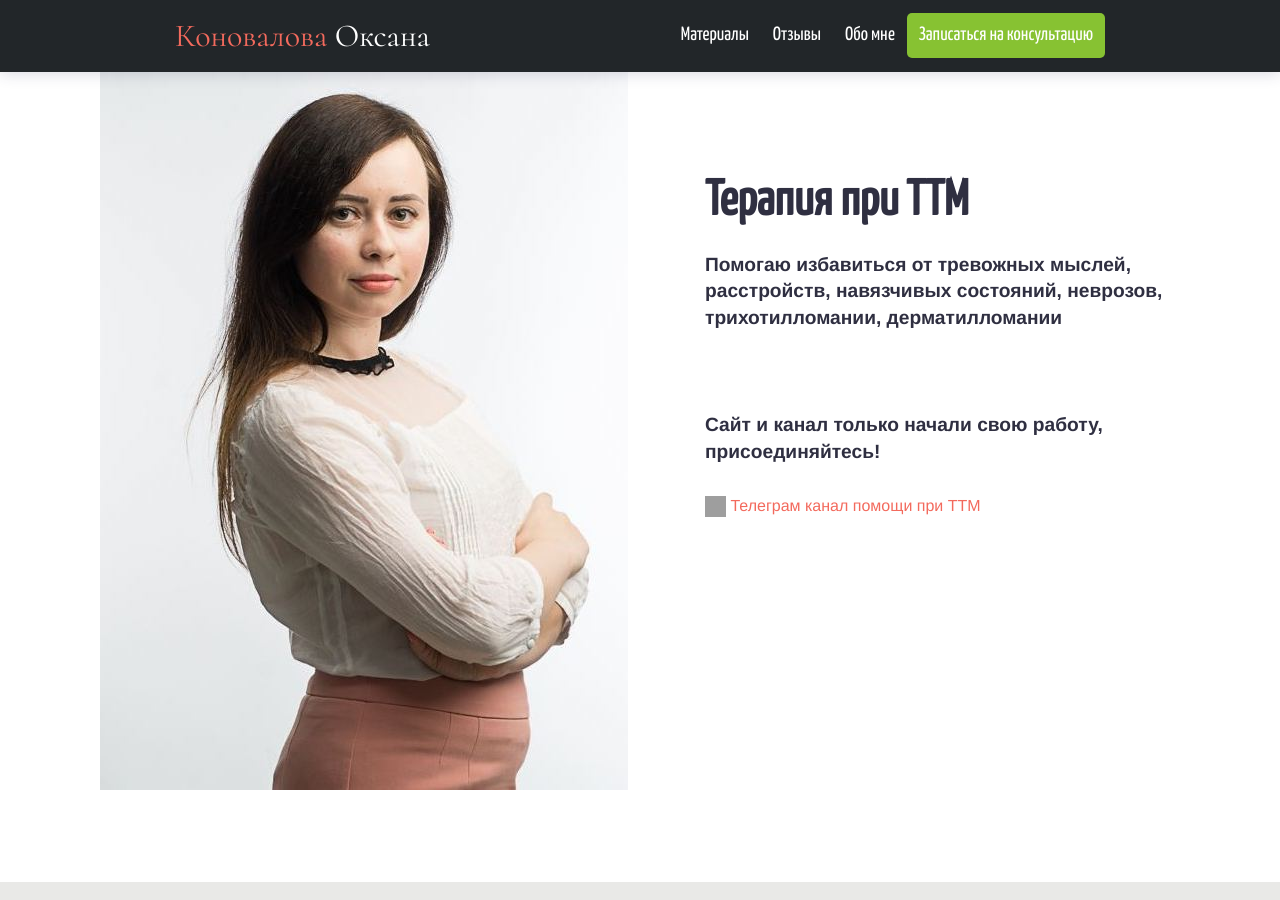
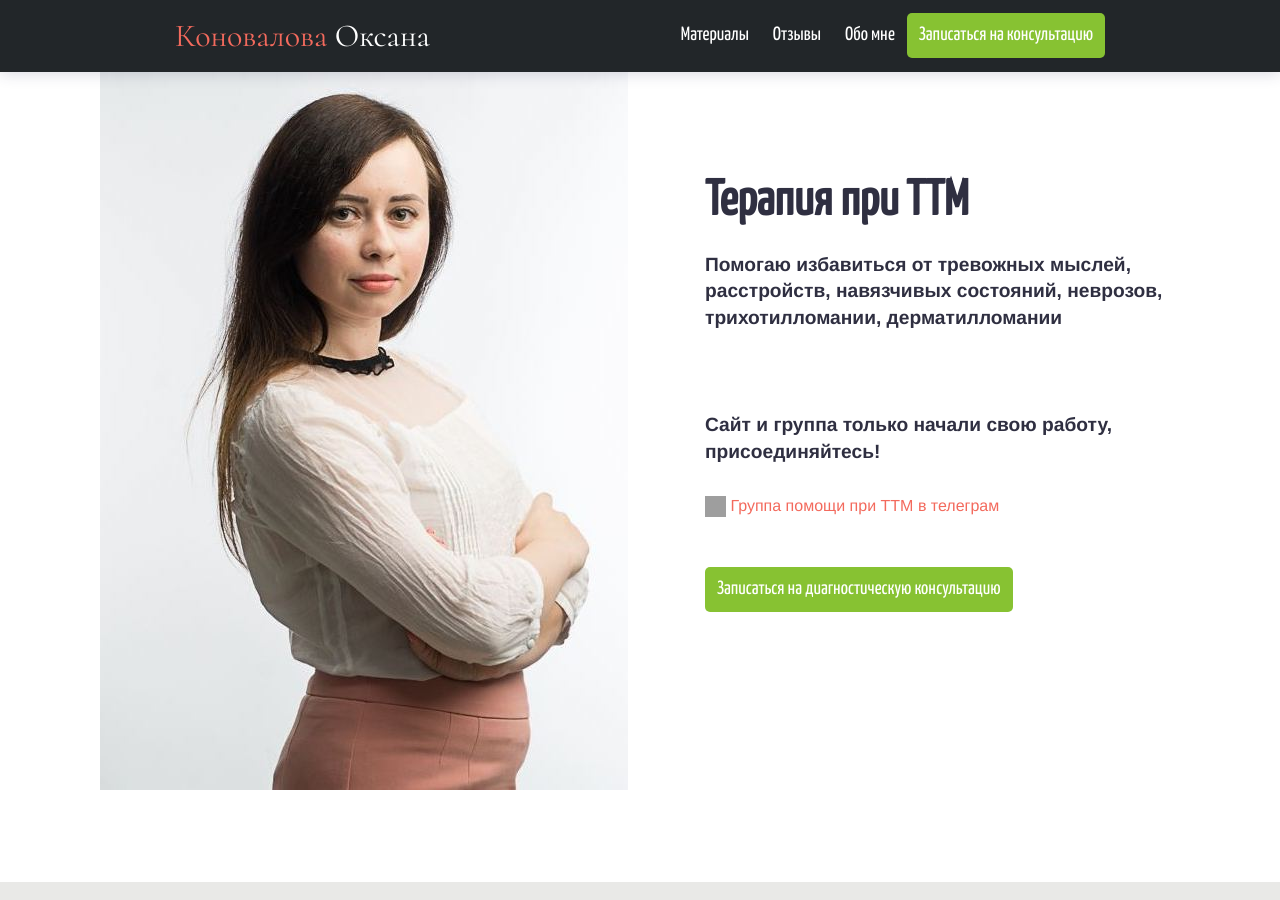
Before and after one commit to ttm-help/ttm-help.github.io, a Jekyll site: the page built from index.md, in a window 1280 px wide and 900 px high. Built offline with Jekyll 4.4.1, drawn with Linux system fonts in a browser that asks for light colours; some of the changed text lies outside the part shown; grey boxes are pictures that could not be loaded.

Commit message:
add button

```diff
--- a/_layouts/home.html
+++ b/_layouts/home.html
@@ -14,17 +14,25 @@ bodyClass: "page-home"
             <div class="col-6 pt-1" style="flex-direction: column">
                 <h1 class="pt-9">Терапия при ТТМ</h1>
                 <div>
-                    <h2>Помогаю избавиться от тревожных мыслей, расстройств, навязчивых состояний, неврозов, трихотилломании,
-                        дерматилломании</h2>
+                    <h2>Помогаю избавиться от тревожных мыслей, расстройств, навязчивых состояний, неврозов,
+                        трихотилломании, дерматилломании</h2>
                 </div>
                 <div class="pt-5">
-                    <h2>Сайт и канал только начали свою работу, присоединяйтесь!</h2>
+                    <h2>Сайт и группа только начали свою работу, присоединяйтесь!</h2>
                     <a href="https://t.me/ttm_help_ru">
-                        <img alt="telegram канал"
+                        <img alt="telegram группа"
                              title="telegram канал помощи при ТТМ"
                              class="messenger-icon" src="/images/social/telegram-black.png"/>
-                        <span>Телеграм канал помощи при ТТМ</span>
+                        <span>Группа помощи при ТТМ в телеграм</span>
                     </a>
+                </div>
+
+                <div class="pt-5 main-menu">
+                    <ul>
+                        <li>
+                            <a href="/contact">Записаться на диагностическую консультацию</a>
+                        </li>
+                    </ul>
                 </div>
             </div>
         </div>
@@ -43,17 +51,22 @@ bodyClass: "page-home"
             <div class="col pt-1">
                 <span>Помогаю избавиться от тревожных мыслей, расстройств, навязчивых состояний, неврозов, трихотилломании, дерматилломании</span>
             </div>
-            <div class="col pt-1">
+
+            <div class="pt-1">
+                <a class="button button-primary" href="/contact">Записаться на диагностическую консультацию</a>
+            </div>
+
+            <div class="col pt-3">
                 <div class="row">
-                    <span>Сайт и канал только начали свою работу, присоединяйтесь!</span>
+                    <span>Сайт и группа только начали свою работу, присоединяйтесь!</span>
                 </div>
             </div>
-            <div class="col pt-3">
+            <div class="col pt-1">
                 <a href="https://t.me/ttm_help_ru">
                     <img alt="телеграм канал ttm_help_ru"
-                         title="Телеграм канал помощи при ТТМ"
+                         title="Телеграм группа помощи при ТТМ"
                          class="messenger-icon" src="/images/social/telegram.png"/>
-                    <span>Телеграм канал помощи при ТТМ</span>
+                    <span>Группа помощи при ТТМ в телеграм</span>
                 </a>
             </div>
         </div>
@@ -174,8 +187,16 @@ bodyClass: "page-home"
         <h2 class="custom-header">Стоимость и запись на консультацию</h2>
         <div class="row justify-content-start">
             <div class="col-12 col-md-7 col-lg-6 order-2 order-md-1">
-                Стоимость диагностической консультации <strong>5 000₽</strong> <br/>
-                Оплата терапии осуществляется блоками по 4 сессии - <strong>20 000₽</strong> (из расчета 5 000₽ за 1 сессию 60 минут)
+
+                Стоимость диагностической консультации: <br/>
+                <ul>
+                    <li><strong>5 000₽</strong></li>
+                    <li>Для участников <a href="https://t.me/ttm_help_ru">группы помощи</a> в телеграм: <strong>2
+                        500₽</strong></li>
+                </ul>
+                <br/>
+                Оплата терапии осуществляется блоками по 4 сессии - <strong>20 000₽</strong> (из расчета 5 000₽ за 1
+                сессию 60 минут)
             </div>
             <div class="col-12 col-md-7 col-lg-6 order-2 order-md-1">
                 {% if page.show_call_box %}
```
Also changed, not shown: contact.md (+5 -0 lines). Lines whose indentation alone changed are shown as unchanged.
